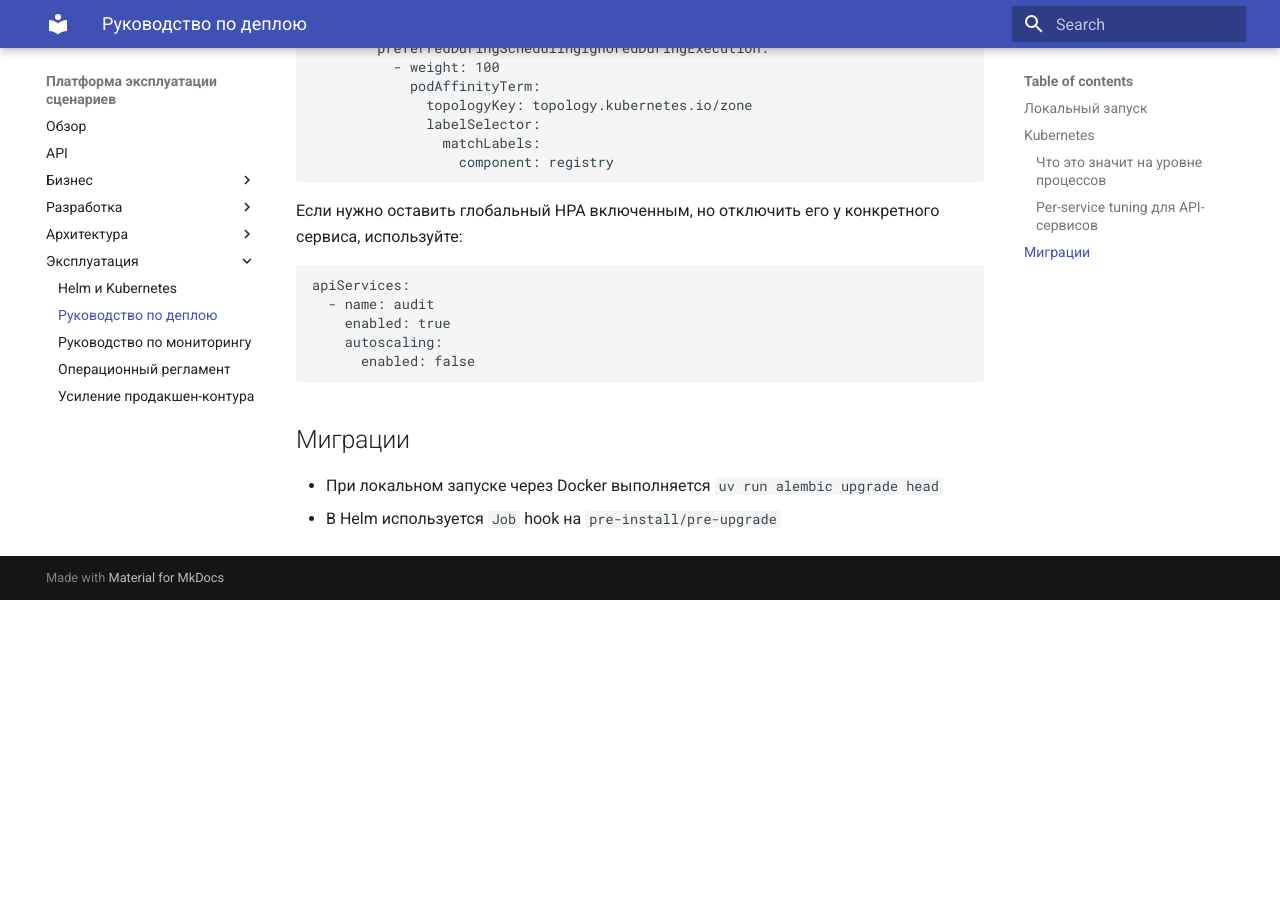
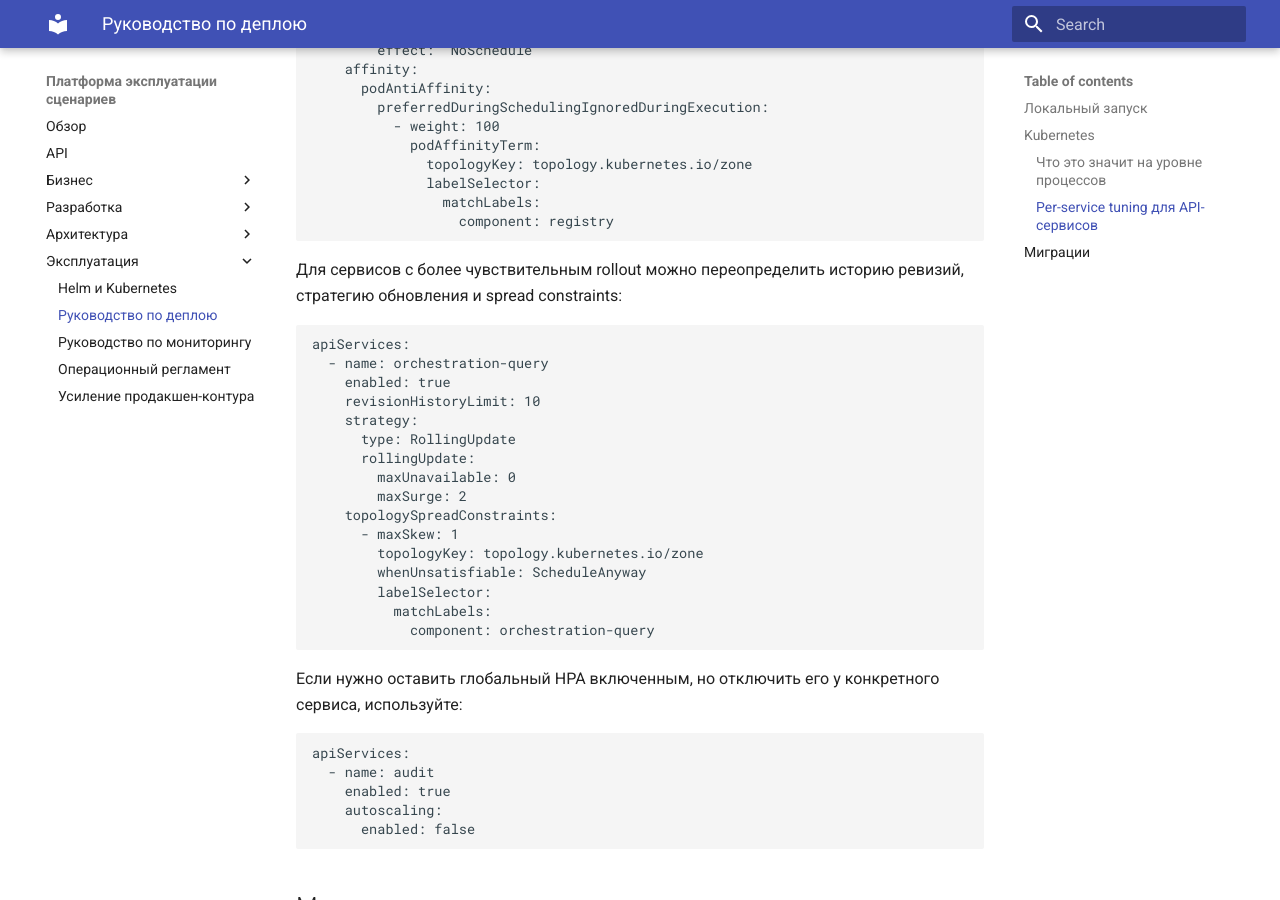
Before and after one commit to sergeyenikeev/FastAPI_Layers, an MkDocs documentation site: the page built from docs/operations/deployment-guide.md, in a window 1280 px wide and 900 px high, scrolled down 4647 px. Built offline with MkDocs 1.6.1 and Material for MkDocs 9.7.7, drawn with Linux system fonts in a browser that asks for light colours; before the commit the page ends 5247 px from its top, so only the background shows below that; some of the changed text lies outside the part shown.

Commit message:
микросервисная архитектура - продолжение 10

````diff
--- a/docs/operations/deployment-guide.md
+++ b/docs/operations/deployment-guide.md
@@ -125,6 +125,7 @@ apiServices:
 - `orchestration-query-api` нужно масштабировать отдельно под read-traffic.
 - `registry-api` или `audit-api` нужно закрепить на специальных нодах или с особыми tolerations;
 - конкретному сервису нужен другой `terminationGracePeriodSeconds` или собственные pod annotations.
+- конкретному сервису нужен свой `strategy`, `revisionHistoryLimit` или распределение по зонам через `topologySpreadConstraints`.
 
 Пример:
 
@@ -193,6 +194,27 @@ apiServices:
                   component: registry
 ```
 
+Для сервисов с более чувствительным rollout можно переопределить историю ревизий, стратегию обновления и spread constraints:
+
+```yaml
+apiServices:
+  - name: orchestration-query
+    enabled: true
+    revisionHistoryLimit: 10
+    strategy:
+      type: RollingUpdate
+      rollingUpdate:
+        maxUnavailable: 0
+        maxSurge: 2
+    topologySpreadConstraints:
+      - maxSkew: 1
+        topologyKey: topology.kubernetes.io/zone
+        whenUnsatisfiable: ScheduleAnyway
+        labelSelector:
+          matchLabels:
+            component: orchestration-query
+```
+
 Если нужно оставить глобальный HPA включенным, но отключить его у конкретного сервиса, используйте:
 
 ```yaml
````
Also changed, not shown: README.md (+1 -1 lines), docs/architecture/overview.md (+1 -1 lines), docs/development/guide.md (+1 -1 lines), docs/operations/runbook.md (+3 -1 lines), 2 other files.
